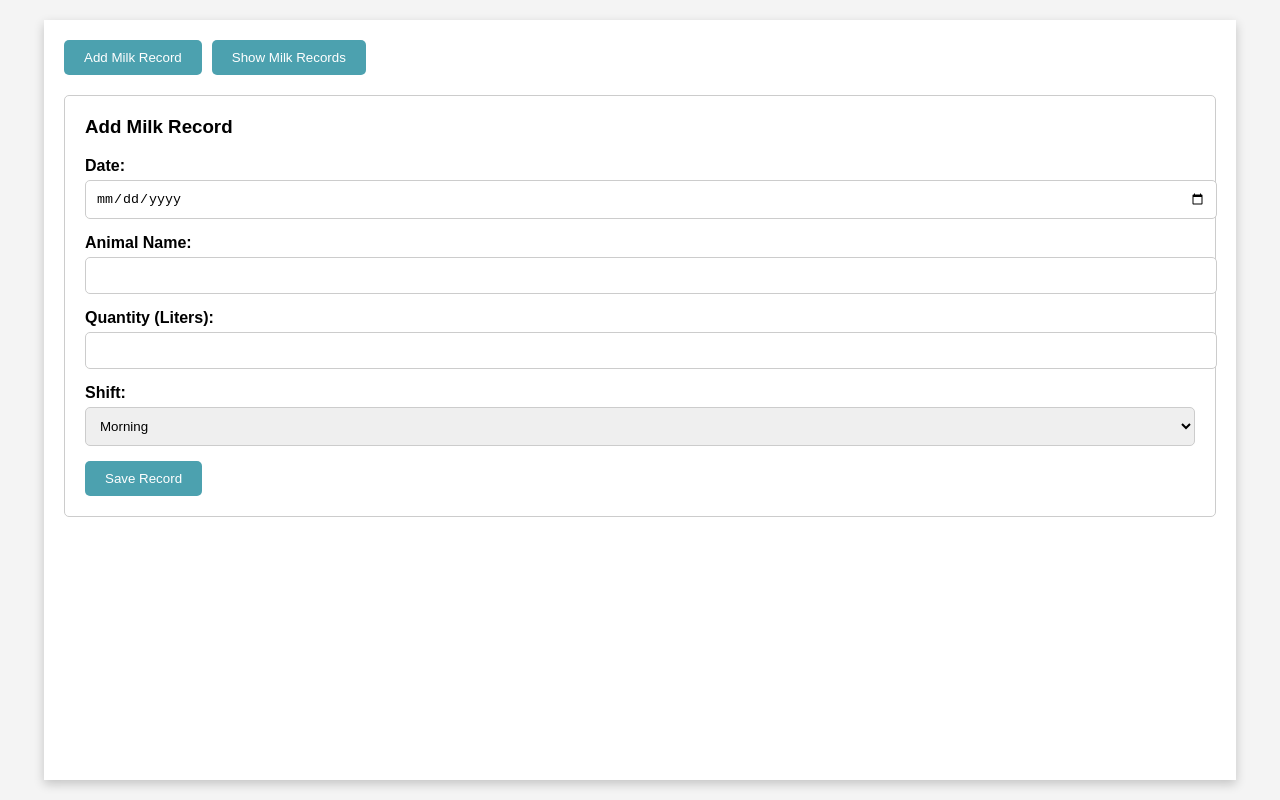
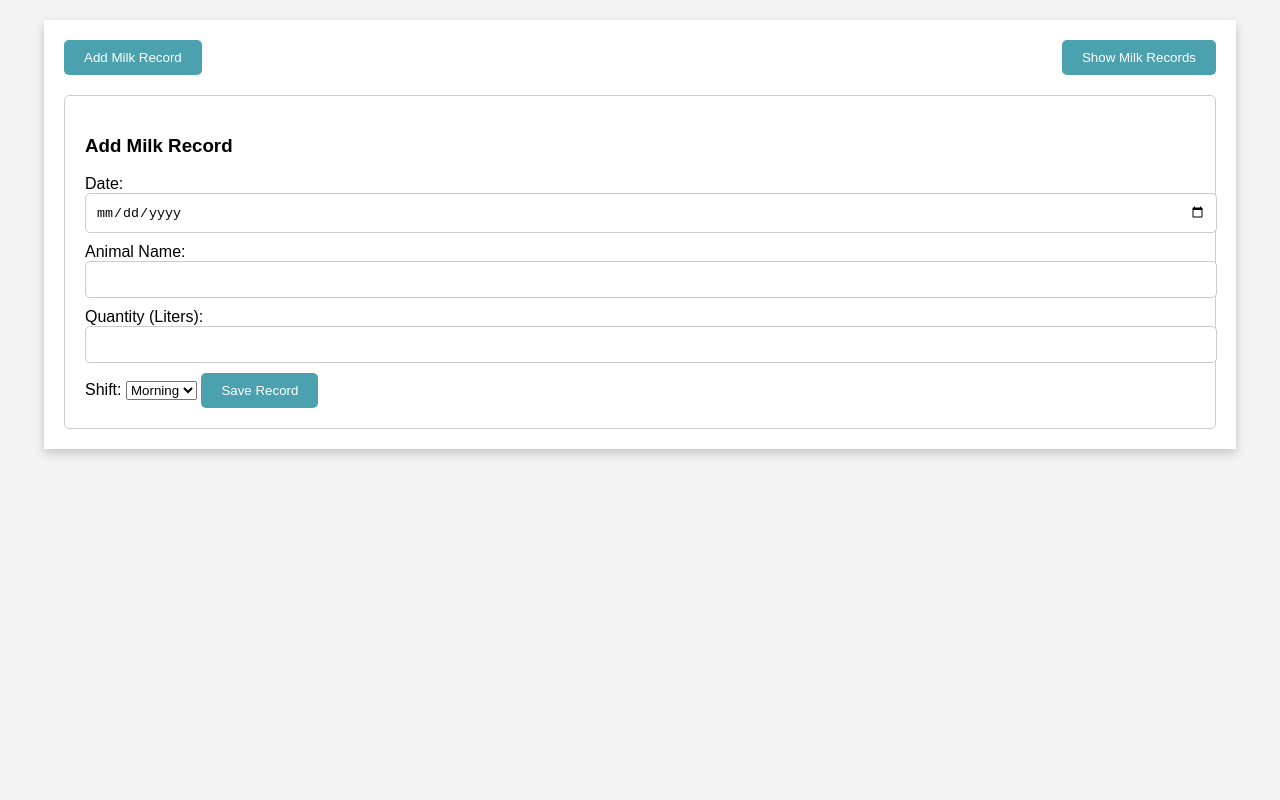
Before and after one commit to dani098765/Alvi-dairy, a plain HTML site: page milk_records.html in a window 1280 px wide. Both pictures are taken after a click on the button "Add Milk Record". Drawn offline with Linux system fonts and the light colour scheme.

Commit message:
stylesm.css

```diff
--- a/stylesm.css
+++ b/stylesm.css
@@ -4,9 +4,8 @@ body {
   margin: 0;
   padding: 0;
   display: flex;
-  justify-content: center;
-  align-items: center;
-  height: 100vh;
+  flex-direction: column;
+  min-height: 100vh;
   background-color: #f4f4f4;
 }
 
@@ -20,6 +19,7 @@ body {
 
 .top-section {
   display: flex;
+  flex-direction: column;
   gap: 10px;
   margin-bottom: 20px;
 }
@@ -45,14 +45,9 @@ button:hover {
   background-color: #fff;
 }
 
-h3, h4 {
-  margin-top: 0;
-}
-
 table {
   width: 100%;
   border-collapse: collapse;
-  margin-top: 20px;
 }
 
 table th,
@@ -71,20 +66,41 @@ table tr:nth-child(even) {
   background: #f4f4f4;
 }
 
-label {
-  display: block;
-  margin-bottom: 5px;
-  font-weight: bold;
-}
-
-input, select {
+input {
   padding: 10px;
   width: 100%;
   border: 1px solid #ccc;
   border-radius: 5px;
-  margin-bottom: 15px;
+  margin-bottom: 10px;
 }
 
 .hidden {
   display: none;
 }
+
+footer {
+  text-align: center;
+  padding: 10px 0;
+  background: #2c3e50;
+  color: white;
+  font-size: 14px;
+  margin-top: auto;
+}
+
+/* Responsive Design */
+@media (min-width: 768px) {
+  .top-section {
+    flex-direction: row;
+    justify-content: space-between;
+  }
+
+  .milk-records-container {
+    max-width: 1200px;
+    margin: 20px auto;
+  }
+
+  table th,
+  table td {
+    padding: 15px;
+  }
+}
```
